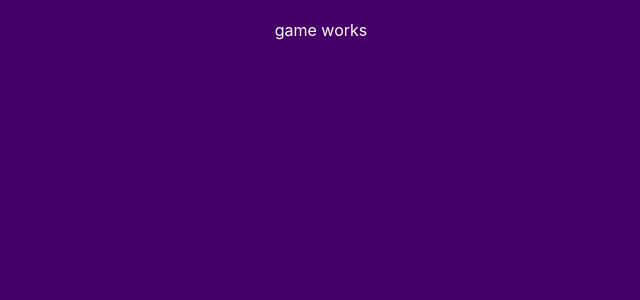
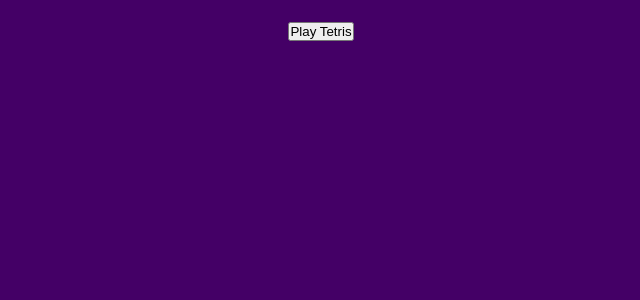
Before and after one commit to cswebdev/tetris_clone, a React (Create React App) app: page / in a window 1280 px wide. Shown: the top 300 px of the page, without its empty margins (319-959 px from the left). Built offline with nearby package versions, Linux system fonts and the light colour scheme.

Commit message:
created component Menu button

```diff
--- a/src/components/Game/Game.jsx
+++ b/src/components/Game/Game.jsx
@@ -1,8 +1,17 @@
 import React from "react";
 import "./Game.css";
+import Menu from "../Menu/Menu";
 
 const Game = ({ rows, columns }) => {
-   return <div>game works</div>;
+   const start = () => {
+      console.log("start");
+   };
+
+   return (
+      <div className="Game">
+         <Menu onClick={start} />
+      </div>
+   );
 };
 
 export default Game;
--- /dev/null
+++ b/src/components/Menu/Menu.jsx
@@ -0,0 +1,14 @@
+import React from "react";
+import "./Menu.css";
+
+const Menu = ({ onClick }) => {
+   return (
+      <div className="menu">
+         <button className="button" onClick={onClick}>
+            Play Tetris
+         </button>
+      </div>
+   );
+};
+
+export default Menu;
```
Also changed, not shown: src/components/Menu/Menu.css (added).
